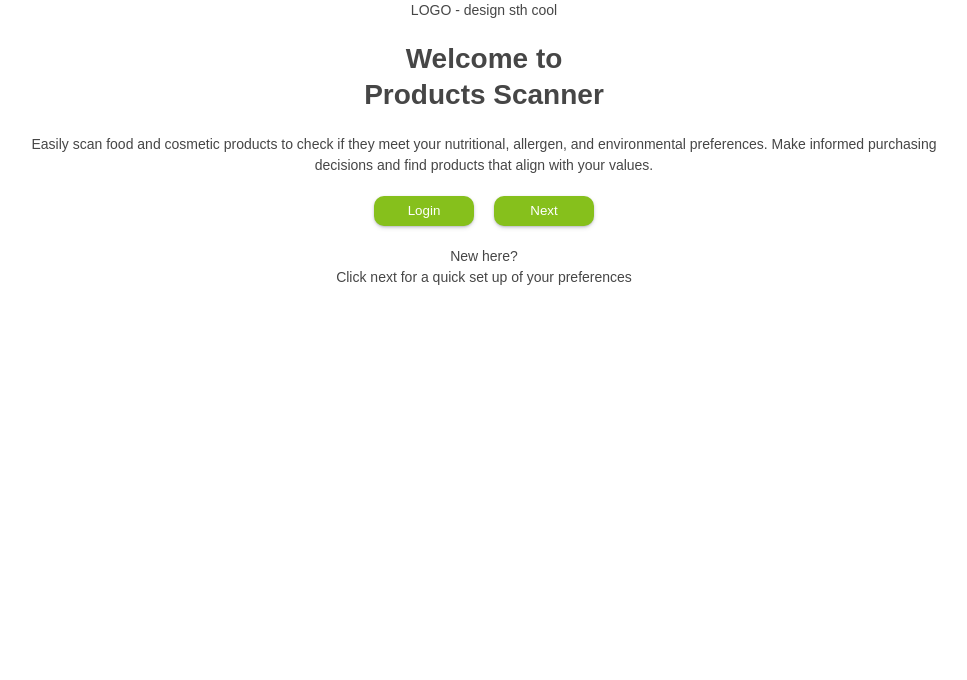
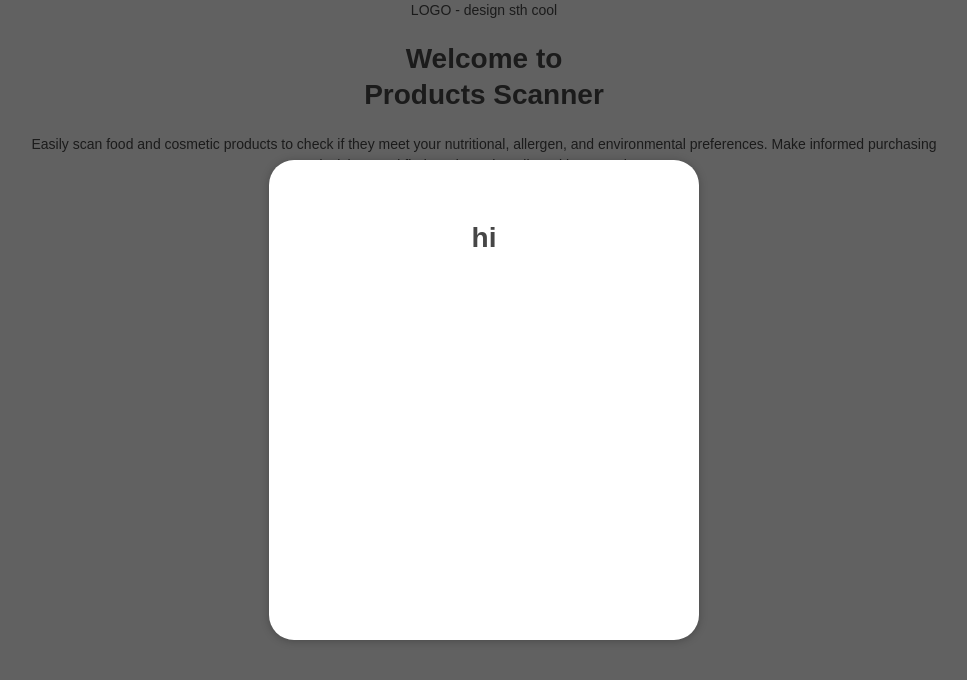
Before and after one commit to Eyal-donut/NutriScan-client, a React (Create React App) app: page / in a window 1280 px wide. Both pictures are taken after a click on the button "Login". Shown: the top 680 px of the page, without its empty margins (156-1123 px from the left). Built offline with nearby package versions, Linux system fonts and the light colour scheme.

Commit message:
loginWindow_in_welcome

```diff
--- a/src/components/Button/Button.js
+++ b/src/components/Button/Button.js
@@ -1,7 +1,7 @@
 import classes from './Button.module.css'
 
-const Button = ({text, className, onBtnClick}) => {
-    return <button onClick={onBtnClick} className={`${classes.button} ${className}`}>{text}</button>
+const Button = ({text, className, onBtnClick, id}) => {
+    return <button id={id} onClick={onBtnClick} className={`${classes.button} ${className}`}>{text}</button>
 }
 
 export default Button
--- /dev/null
+++ b/src/components/Modal/Modal.js
@@ -0,0 +1,25 @@
+import { useLoginPageDisplayContext } from "../../context/LoginPageDisplayContext";
+import classes from "./Modal.module.css";
+import NestedWindow from "./NestedWindow";
+
+const Modal = ({ children }) => {
+  const { setIsLoginPageDisplay } = useLoginPageDisplayContext();
+
+  const clickHandler = (e) => {
+    if (e.target.id === "screen-cover") {
+      setIsLoginPageDisplay(false);
+    }
+  };
+  return (
+    <>
+      <div
+        className={classes.screenCover}
+        onClick={clickHandler}
+        id="screen-cover"
+      >
+        <NestedWindow>{children}</NestedWindow>
+      </div>
+    </>
+  );
+};
+export default Modal;
--- /dev/null
+++ b/src/components/Modal/Modal.module.css
@@ -0,0 +1,13 @@
+
+.screenCover {
+    position: absolute;
+    top: 0;
+    left:0;
+    z-index: 2;
+    width: 100vw;
+    height: 100vh;
+    background: var(--bgr-screenCover);
+    display: flex;
+    justify-content: center;
+    align-items: center;
+}
--- /dev/null
+++ b/src/components/Modal/NestedWindow.js
@@ -0,0 +1,10 @@
+import classes from "./NestedWindow.module.css";
+
+const NestedWindow = ({children}) => {
+  return (
+      <div className={classes.wrapper}>
+        {children}
+      </div>
+  );
+};
+export default NestedWindow;
--- /dev/null
+++ b/src/components/Modal/NestedWindow.module.css
@@ -0,0 +1,18 @@
+
+.wrapper {
+  width: 85vw;
+  max-width: 43rem;
+  height: 60vh;
+  min-height: 45rem;
+  max-height: 55rem;
+  /* border: solid .5rem black; */
+  background: var(--bgr-main);
+  box-shadow: 0 1px 8px rgb(0, 0, 0, 0.25);
+  display: flex;
+  flex-direction: column;
+  justify-content: space-between;
+  align-items: center;
+  padding: 4rem;
+  border-radius: 25px;
+  position: relative;
+}
--- a/src/constants/styleConstants.css
+++ b/src/constants/styleConstants.css
@@ -9,6 +9,8 @@
     --light-blue: #5185E2;
     --main-text-color: #464646;
     --sec-text-color: #FFFFFF;
+    --bgr-nestedWindow: rgb(147,138,138, .9 );
+    --bgr-screenCover: rgB(0,0,0,.62);
 
     --navbar-box-shadow: rgba(100, 100, 111, 0.2) 0px 7px 29px 0px;
     --btn-box-shadow: rgba(50, 50, 93, 0.25) 0px 2px 5px -1px, rgba(0, 0, 0, 0.3) 0px 1px 3px -1px;
--- /dev/null
+++ b/src/context/LoginPageDisplayContext.js
@@ -0,0 +1,24 @@
+import { useState, createContext, useContext } from "react";
+
+const LoginPageDisplayContext = createContext();
+
+const LoginPageDisplayProvider = ({ children }) => {
+  const [isLoginPageDisplay, setIsLoginPageDisplay] = useState(false);
+
+  return (
+    <LoginPageDisplayContext.Provider
+      value={{
+        isLoginPageDisplay,
+        setIsLoginPageDisplay,
+      }}
+    >
+      {children}
+    </LoginPageDisplayContext.Provider>
+  );
+};
+
+export const useLoginPageDisplayContext = () => {
+  return useContext(LoginPageDisplayContext)
+}
+
+export {LoginPageDisplayProvider}
--- a/src/index.js
+++ b/src/index.js
@@ -1,14 +1,17 @@
-import React from 'react';
-import ReactDOM from 'react-dom/client';
-import './index.css';
-import './constants/styleConstants.css'
-import App from './App';
-import * as serviceWorkerRegistration from './serviceWorkerRegistration';
+import React from "react";
+import ReactDOM from "react-dom/client";
+import "./index.css";
+import "./constants/styleConstants.css";
+import App from "./App";
+import * as serviceWorkerRegistration from "./serviceWorkerRegistration";
+import { LoginPageDisplayProvider } from "./context/LoginPageDisplayContext";
 
-const root = ReactDOM.createRoot(document.getElementById('root'));
+const root = ReactDOM.createRoot(document.getElementById("root"));
 root.render(
   <React.StrictMode>
-    <App />
+    <LoginPageDisplayProvider>
+      <App />
+    </LoginPageDisplayProvider>
   </React.StrictMode>
 );
 
--- /dev/null
+++ b/src/pages/LoginPage/LoginPage.js
@@ -0,0 +1,10 @@
+import Modal from "../../components/Modal/Modal";
+
+const LoginPage = () => {
+  return (
+    <Modal>
+      <h1>hi</h1>
+    </Modal>
+  );
+};
+export default LoginPage;
--- a/src/pages/WelcomePage/WelcomePage.js
+++ b/src/pages/WelcomePage/WelcomePage.js
@@ -2,10 +2,23 @@ import ContentWrap from "../../components/ContentWrap/ContentWrap.js";
 import constants from "../../constants/constants.js";
 import Button from "../../components/Button/Button.js";
 import ButtonWrap from "../../components/ButtonWrap/ButtonWrap.js";
+import { useLoginPageDisplayContext } from "../../context/LoginPageDisplayContext.js";
+import LoginPage from "../LoginPage/LoginPage.js";
 
 const WelcomePage = () => {
+  const { isLoginPageDisplay, setIsLoginPageDisplay } =
+    useLoginPageDisplayContext();
+
+  const clickHandler = (e) => {
+    if (e.target.id === "login-btn") {
+      setIsLoginPageDisplay(true);
+    }
+  };
+
     return (
       <>
+      {isLoginPageDisplay && <LoginPage /> }
+
         <div>LOGO - design sth cool</div>
         <ContentWrap>
           <h1>
@@ -19,7 +32,7 @@ const WelcomePage = () => {
             purchasing decisions and find products that align with your values.
           </p>
           <ButtonWrap>
-          <Button text="Login" />
+            <Button text="Login" onBtnClick={clickHandler} id="login-btn" />
             <Button text="Next" />
           </ButtonWrap>
           <p>
```
Also changed, not shown: src/pages/LoginPage/LoginPage.module.css (added). Lines whose indentation alone changed are shown as unchanged.
